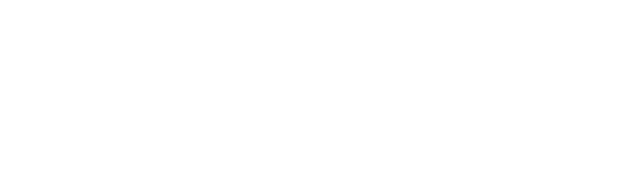
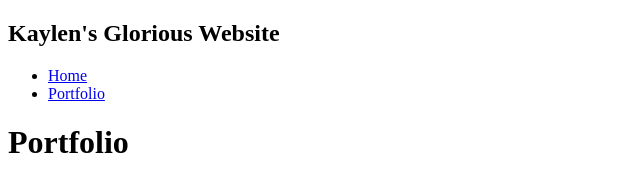
Before and after one commit to kaylenjanae7/kaylenjanae7.github.io, a plain HTML site: page portfolio.html in a window 1280 px wide. Shown: the whole page, without its empty margins (0-640 px from the left). Drawn offline with Linux system fonts and the light colour scheme.

Commit message:
add portfolio.html file

```diff
--- a/portfolio.html
+++ b/portfolio.html
@@ -1,11 +1,25 @@
 <!DOCTYPE HTML>
 <html>
     <head>
+    <title> Kaylen's Amazing Website</title>
     </head>
 
     <body>
       <div id="all-contents">
+        <nav>
+            <h1>Kaylen's Glorious Website</h1>
+            <ul id="nav-ul">
+               <li class="nav-li">
+               <a class="nav-a" href="index.html">Home</a>
+             </li>
+             <li class="nav-li">
+               <a class="nav-a" href="portfolio.html">Portfolio</a>
+             </li>
+         </ul>
+     </nav>
+    <main></main>
+<div class=""content">
+  <h1>Portfolio</h1>
 
-      </div>
-    </body>
-</html>
+    </nav>
+ </div>
```
Also changed, not shown: index.html (+11 -3 lines).
